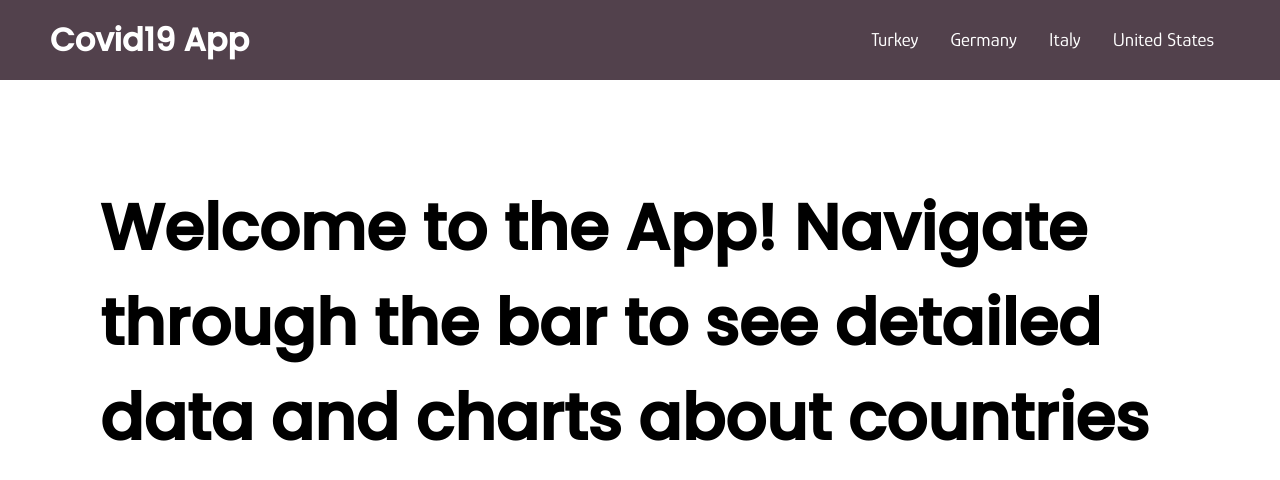
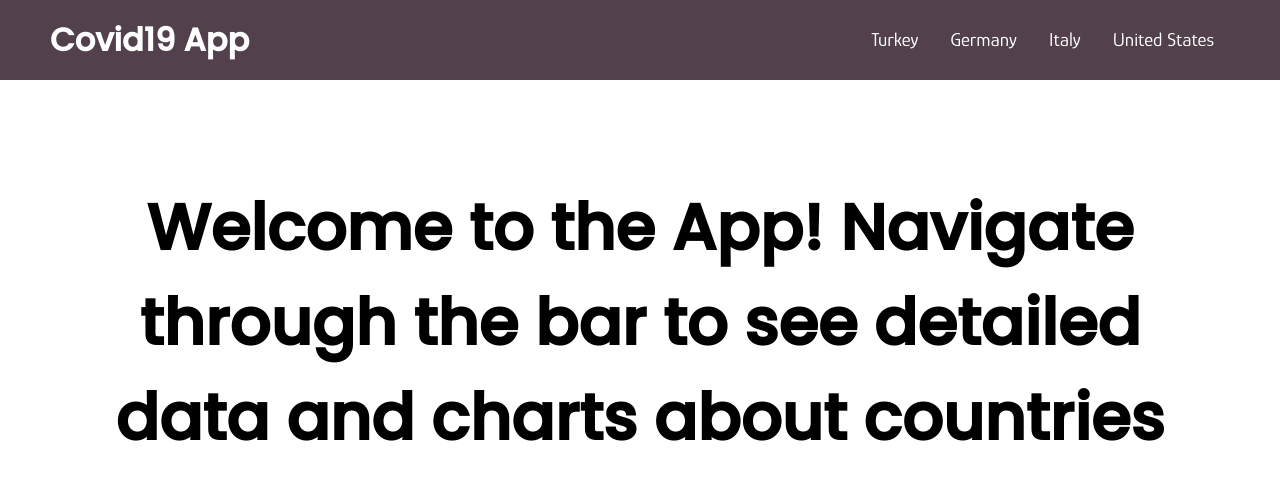
Before and after one commit to bar5aros/covid19-app, a React (Create React App) app: page / in a window 1280 px wide. Shown: the top 480 px of the page. Built offline with nearby package versions, Linux system fonts and the light colour scheme.

Commit message:
Fix HomePage
Fixed text on homepage.

```diff
--- a/src/pages/Home.js
+++ b/src/pages/Home.js
@@ -3,12 +3,16 @@ import styled from "styled-components";
 
 const GreetingContainer = styled.div`
   padding: 100px;
+  display: flex;
+  justify-content: center;
+  align-items: center;
 `;
 
 const Welcome = styled.h1`
   font-size: 4rem;
   text-decoration: none;
   font-family: "Poppins", sans-serif;
+  text-align: center;
 `;
 
 const WelcomeText =
```
